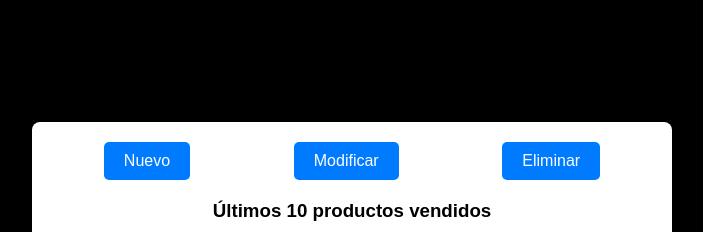
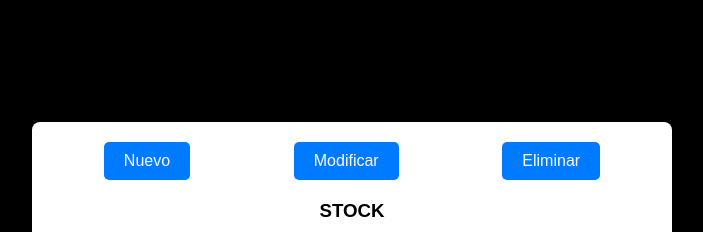
Before and after one commit to FredyRodarte/proyecto-BD, a Flask app: page / in a window 1280 px wide. Shown: the part 193-425 px from the top of the page, without its empty margins (288-991 px from the left). Run offline with Flask 3, Linux system fonts and the light colour scheme; data that the repository does not hold is empty.

Commit message:
cambio al codigo index

```diff
--- a/templates/index.html
+++ b/templates/index.html
@@ -45,7 +45,7 @@
 
         <!-- Tabla de productos vendidos -->
         <div class="tabla">
-            <h3>Últimos 10 productos vendidos</h3>
+            <h3>STOCK</h3>
             <table id="tablaProductos">
                 <thead>
                     <tr>
```
